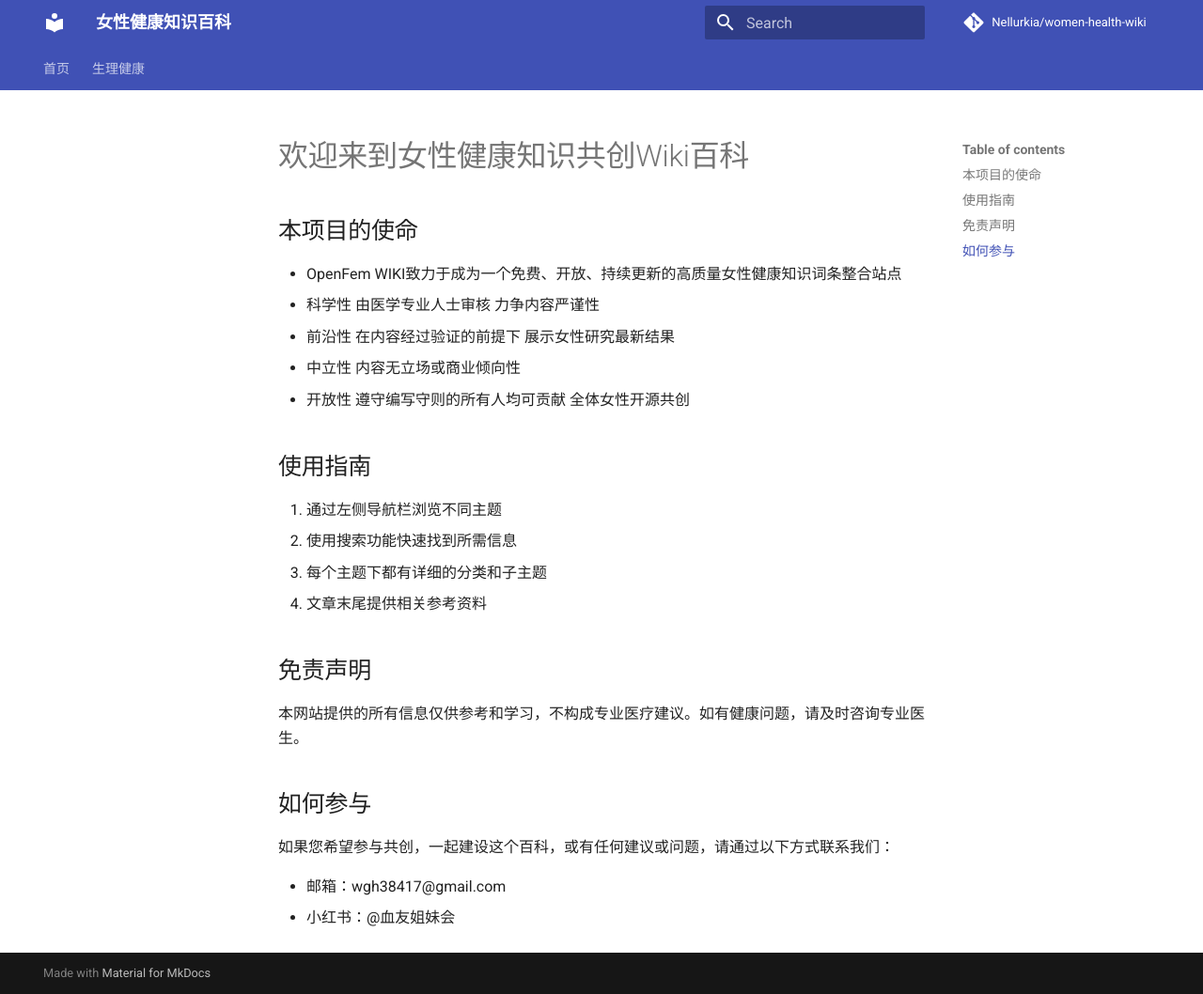
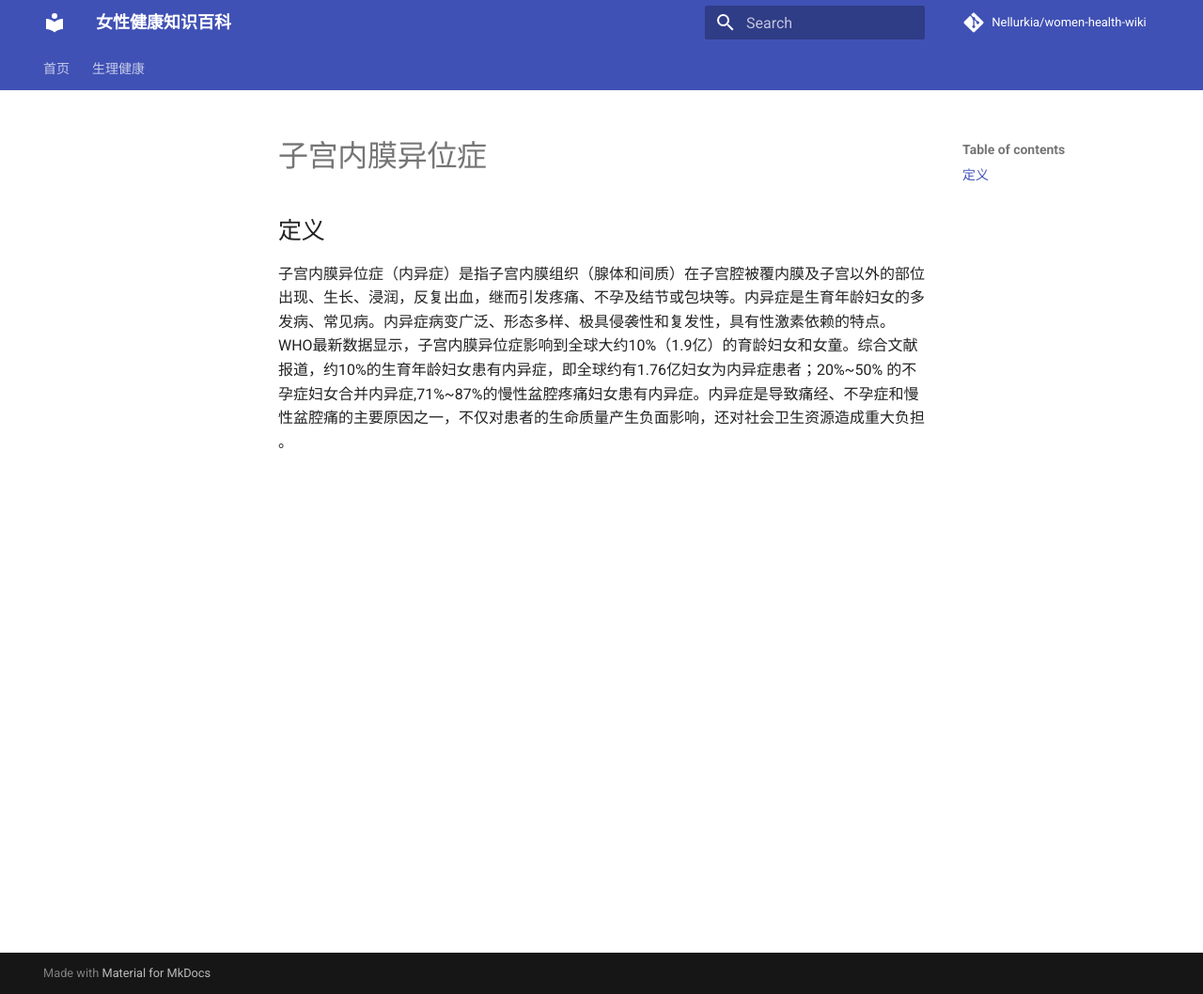
Before and after one commit to Nellurkia/women-health-wiki, an MkDocs documentation site: the page built from docs/physiology/neiyizheng.md, in a window 1280 px wide and 1058 px high. Shown: the whole window at 94% size. Built offline with MkDocs 1.6.1 and Material for MkDocs 9.7.7, drawn with Linux system fonts in a browser that asks for light colours; comment, search, counter and statistics services are not loaded.

Commit message:
Add files via upload

```diff
--- a/docs/physiology/neiyizheng.md
+++ b/docs/physiology/neiyizheng.md
@@ -1,46 +1,5 @@
-# 欢迎来到女性健康知识共创Wiki百科
+# 子宫内膜异位症
 
-## 本项目的使命
-- OpenFem WIKI致力于成为一个免费、开放、持续更新的高质量女性健康知识词条整合站点
-- 科学性 由医学专业人士审核 力争内容严谨性
-- 前沿性 在内容经过验证的前提下 展示女性研究最新结果
-- 中立性 内容无立场或商业倾向性
-- 开放性 遵守编写守则的所有人均可贡献 全体女性开源共创
-
-## 使用指南
-
-1. 通过左侧导航栏浏览不同主题
-2. 使用搜索功能快速找到所需信息
-3. 每个主题下都有详细的分类和子主题
-4. 文章末尾提供相关参考资料
-
-## 免责声明
-
-本网站提供的所有信息仅供参考和学习，不构成专业医疗建议。如有健康问题，请及时咨询专业医生。
-
-## 如何参与
-
-如果您希望参与共创，一起建设这个百科，或有任何建议或问题，请通过以下方式联系我们：
-
-- 邮箱：wgh38417@gmail.com
-- 小红书：@血友姐妹会
-
-
-
-<!-- # Welcome to MkDocs
-
-For full documentation visit [mkdocs.org](https://www.mkdocs.org).
-
-## Commands
-
-* `mkdocs new [dir-name]` - Create a new project.
-* `mkdocs serve` - Start the live-reloading docs server.
-* `mkdocs build` - Build the documentation site.
-* `mkdocs -h` - Print help message and exit.
-
-## Project layout
-
-    mkdocs.yml    # The configuration file.
-    docs/
-        index.md  # The documentation homepage.
-        ...       # Other markdown pages, images and other files. -->
+## 定义
+子宫内膜异位症（内异症）是指子宫内膜组织（腺体和间质）在子宫腔被覆内膜及子宫以外的部位出现、生长、浸润，反复出血，继而引发疼痛、不孕及结节或包块等。内异症是生育年龄妇女的多发病、常见病。内异症病变广泛、形态多样、极具侵袭性和复发性，具有性激素依赖的特点。
+WHO最新数据显示，子宫内膜异位症影响到全球大约10%（1.9亿）的育龄妇女和女童。综合文献报道，约10%的生育年龄妇女患有内异症，即全球约有1.76亿妇女为内异症患者；20%~50% 的不孕症妇女合并内异症,71%~87%的慢性盆腔疼痛妇女患有内异症。内异症是导致痛经、不孕症和慢性盆腔痛的主要原因之一，不仅对患者的生命质量产生负面影响，还对社会卫生资源造成重大负担 。
```
